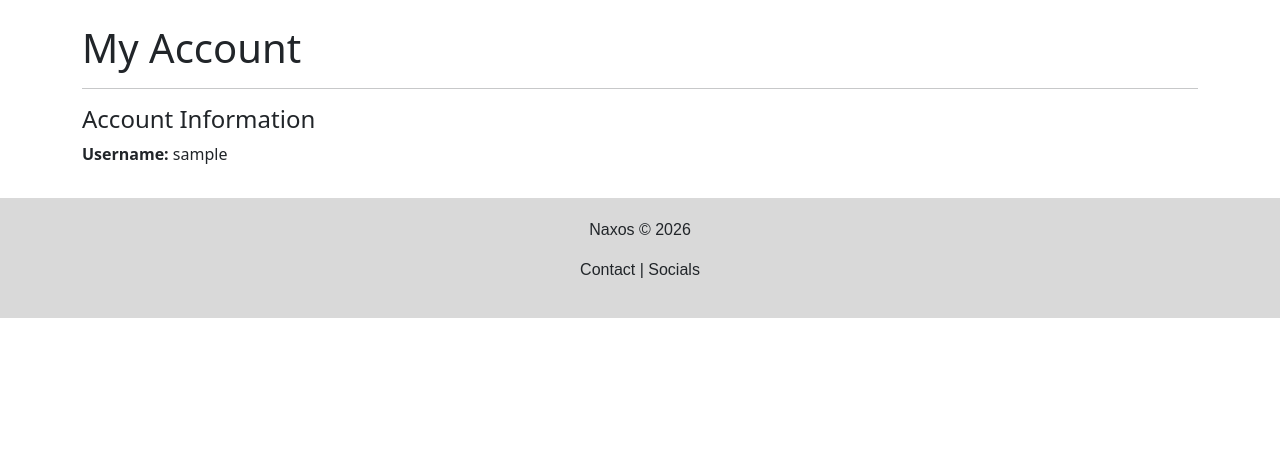
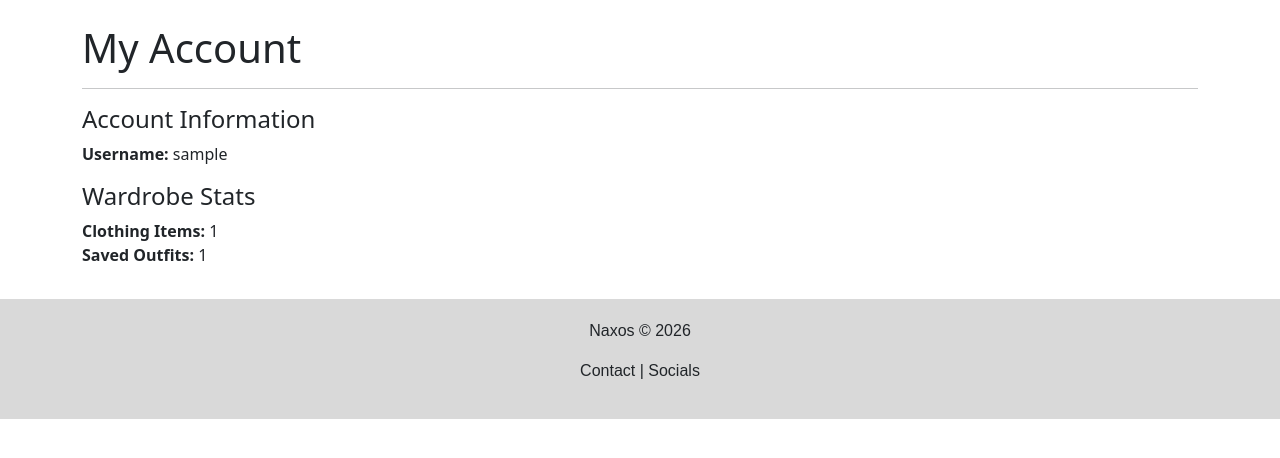
Before and after one commit to PGoyal224/Group5-FashionAgent, a Node server app: template ProjectSourceCode/src/views/pages/account.hbs in a window 1280 px wide. Shown: the part 55-513 px from the top of the page. Run offline with Node 20, Linux system fonts and the light colour scheme; the template is opened without the code that fills it: most values are stand-ins (such as "Sample title", 1, 10 or a date in 2020); some libraries are stand-ins or nearby versions.

Commit message:
added clothing item amount and saved outfits amount to account view

```diff
--- a/ProjectSourceCode/src/app.js
+++ b/ProjectSourceCode/src/app.js
@@ -203,9 +203,16 @@ app.get('/dashboard', auth, (req, res) => {
 });
 
 // account page (requires login)
-app.get('/account', auth, (req, res) => {
+app.get('/account', auth, async (req, res) => {
+    const user_id = req.session.user.user_id;
+
+    const clothingCount = await db.one(`SELECT COUNT(*) FROM clothing_items WHERE user_id = $1`, [user_id]);
+    const outfitCount = await db.one(`SELECT COUNT(*) FROM outfits WHERE user_id = $1`, [user_id]);
+
     res.render('pages/account', {
-        username: req.session.user.username
+        username: req.session.user.username,
+        clothingCount: clothingCount.count,
+        outfitCount: outfitCount.count
     });
 });
 
--- a/ProjectSourceCode/src/views/pages/account.hbs
+++ b/ProjectSourceCode/src/views/pages/account.hbs
@@ -5,4 +5,11 @@
     <h4>Account Information</h4>
 
     <p><strong>Username:</strong> {{username}}</p>
+
+    <h4>Wardrobe Stats</h4>
+
+    <p>
+        <strong>Clothing Items:</strong> {{clothingCount}}<br>
+        <strong>Saved Outfits:</strong> {{outfitCount}}
+    </p>
 </div>
```
